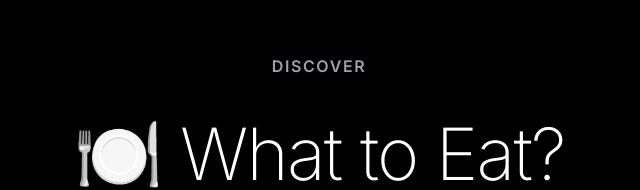
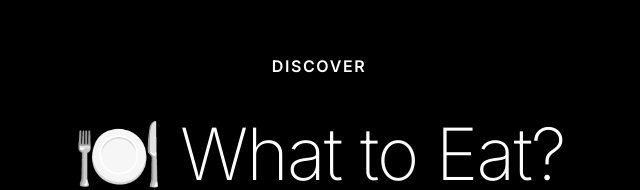
Before and after one commit to jysonn97/what-to-eat, a Next.js app: page / in a window 1280 px wide. Shown: the part 228-418 px from the top of the page, without its empty margins (321-961 px from the left). Built offline with nearby package versions, Linux system fonts and the light colour scheme.

Commit message:
Update index.js

```diff
--- a/pages/index.js
+++ b/pages/index.js
@@ -11,7 +11,7 @@ export default function HomePage() {
     <div className="min-h-screen bg-black text-white flex items-center justify-center px-4">
       <div className="text-center space-y-10">
         {/* 상단 소제목 */}
-        <p className="text-sm md:text-base tracking-widest text-gray-400 uppercase font-semibold">
+        <p className="text-sm md:text-base tracking-widest text-white uppercase font-semibold">
   Discover
 </p>
 
```
